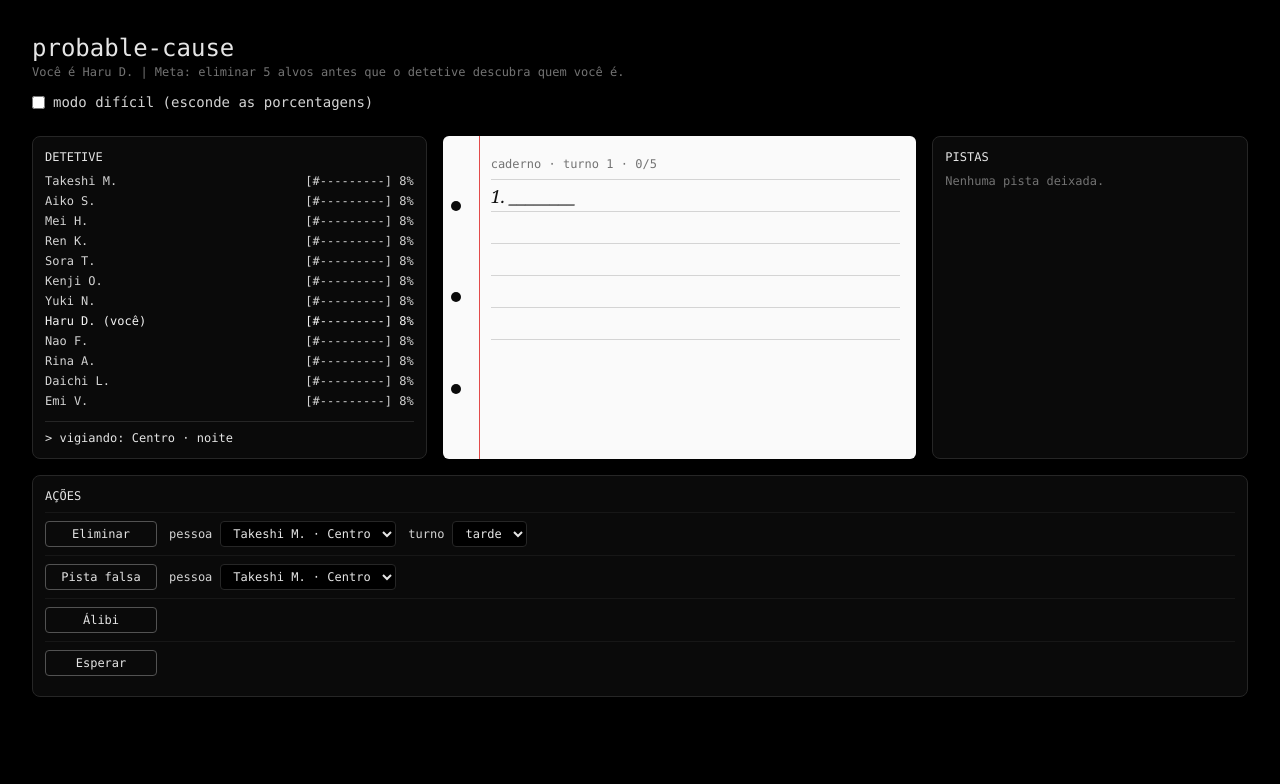
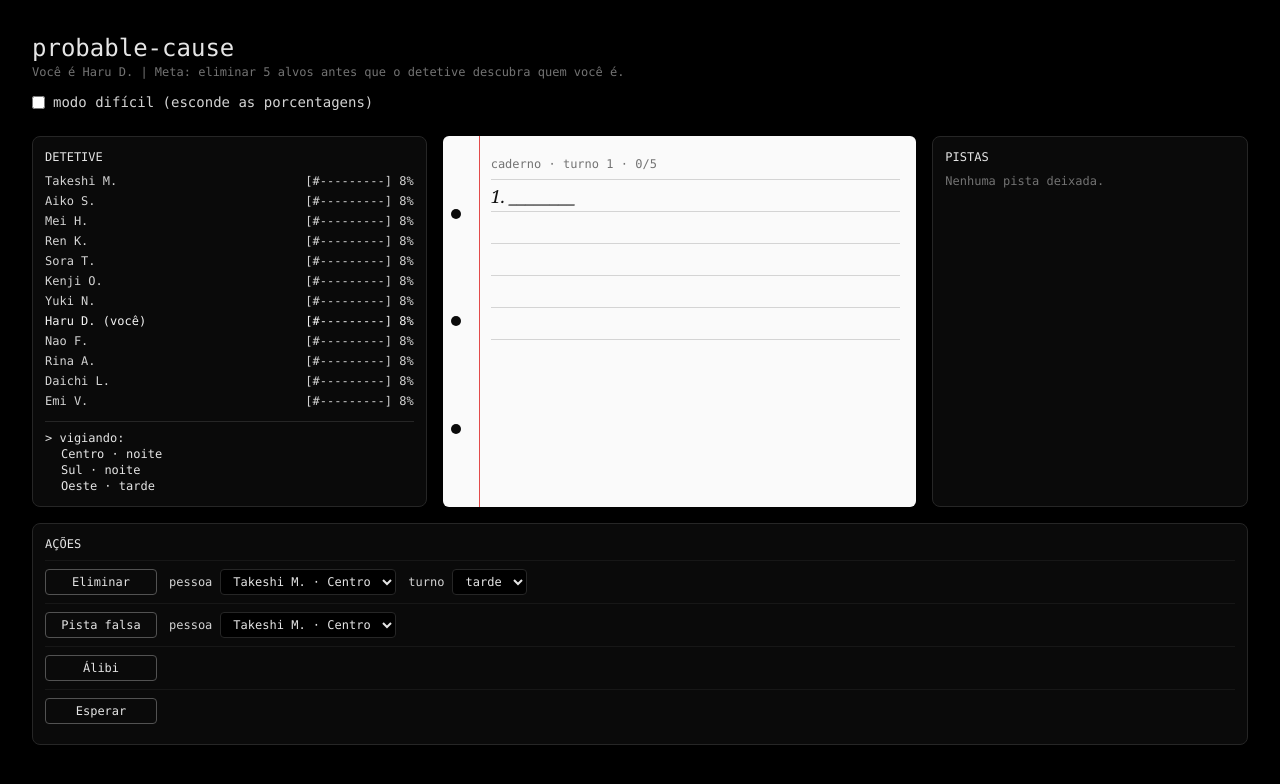
Before and after one commit to Paula-Thamyres/probable-cause, a React (Vite) app: page / in a window 1280 px wide. Shown: the top 784 px of the page. Built offline with nearby package versions, Linux system fonts and the light colour scheme.

Commit message:
feat: detetive passa a vigiar 3 pontos por turno

```diff
--- a/src/App.tsx
+++ b/src/App.tsx
@@ -45,7 +45,7 @@ export default function App() {
           civilians={state.civilians}
           beliefs={state.beliefs}
           playerId={state.playerId}
-          watch={state.watch}
+          watches={state.watches}
           arrested={getArrested(state)}
           hardMode={hardMode}
         />
--- a/src/ai/detective.ts
+++ b/src/ai/detective.ts
@@ -2,6 +2,8 @@ import { REGIONS, SHIFTS } from '../game/types'
 import type { Civilian, Slot } from '../game/types'
 import { clueLikelihood } from './suspicion'
 import type { Beliefs } from './suspicion'
+
+export const WATCH_COUNT = 3
 
 const ALL_SLOTS: readonly Slot[] = REGIONS.flatMap((region) =>
   SHIFTS.map((shift) => ({ region, shift })),
@@ -14,28 +16,36 @@ function strikeDistribution(civilian: Civilian): number[] {
   return likelihoods.map((value) => value / total)
 }
 
-export function chooseWatch(beliefs: Beliefs, civilians: readonly Civilian[]): Slot {
-  if (civilians.length === 0) {
-    throw new Error('Cannot choose a watch without civilians')
-  }
-
+function scoreSlots(beliefs: Beliefs, civilians: readonly Civilian[]): number[] {
   const suspects = civilians.map((civilian) => ({
     belief: beliefs[civilian.id] ?? 0,
     distribution: strikeDistribution(civilian),
   }))
 
-  const scores = ALL_SLOTS.map((_, index) =>
+  return ALL_SLOTS.map((_, index) =>
     suspects.reduce(
       (sum, { belief, distribution }) => sum + belief * (distribution[index] ?? 0),
       0,
     ),
   )
+}
 
-  const best = ALL_SLOTS[scores.indexOf(Math.max(...scores))]
-
-  if (!best) {
-    throw new Error('No slot available to watch')
+export function chooseWatches(
+  beliefs: Beliefs,
+  civilians: readonly Civilian[],
+  count = WATCH_COUNT,
+): Slot[] {
+  if (civilians.length === 0) {
+    throw new Error('Cannot choose a watch without civilians')
   }
 
-  return best
+  if (!Number.isInteger(count) || count < 1 || count > ALL_SLOTS.length) {
+    throw new RangeError(`Watch count must be between 1 and ${ALL_SLOTS.length}`)
+  }
+
+  const scores = scoreSlots(beliefs, civilians)
+  const ranked = ALL_SLOTS.map((slot, index) => ({ slot, score: scores[index] ?? 0 }))
+  ranked.sort((a, b) => b.score - a.score)
+
+  return ranked.slice(0, count).map(({ slot }) => slot)
 }
--- a/src/components/DetectivePanel.tsx
+++ b/src/components/DetectivePanel.tsx
@@ -8,7 +8,7 @@ interface DetectivePanelProps {
   civilians: readonly Civilian[]
   beliefs: Beliefs
   playerId: string
-  watch: Slot
+  watches: readonly Slot[]
   arrested: readonly Civilian[]
   hardMode: boolean
 }
@@ -28,7 +28,7 @@ export function DetectivePanel({
   civilians,
   beliefs,
   playerId,
-  watch,
+  watches,
   arrested,
   hardMode,
 }: DetectivePanelProps) {
@@ -55,9 +55,16 @@ export function DetectivePanel({
           </li>
         ))}
       </ul>
-      <p className="mt-3 border-t border-neutral-800 pt-2 text-neutral-200">
-        &gt; vigiando: {REGION_LABELS[watch.region]} · {SHIFT_LABELS[watch.shift]}
-      </p>
+      <div className="mt-3 border-t border-neutral-800 pt-2 text-neutral-200">
+        <p>&gt; vigiando:</p>
+        <ul className="pl-4">
+          {watches.map((slot) => (
+            <li key={`${slot.region}-${slot.shift}`}>
+              {REGION_LABELS[slot.region]} · {SHIFT_LABELS[slot.shift]}
+            </li>
+          ))}
+        </ul>
+      </div>
       {hardMode && (
         <p className="mt-1 text-neutral-200">
           &gt; nível de alerta: {ALERT_LABELS[getAlertLevel(beliefs, playerId)]}
--- a/src/game/actions.ts
+++ b/src/game/actions.ts
@@ -1,5 +1,5 @@
 import { applyAlibi, relaxBeliefs } from '../ai/countermeasures'
-import { chooseWatch } from '../ai/detective'
+import { chooseWatches } from '../ai/detective'
 import { updateBeliefs } from '../ai/suspicion'
 import { resolveAccusation } from './accusation'
 import { getActiveCivilians, getPlayer, getTargets } from './selectors'
@@ -47,8 +47,12 @@ function isSameSlot(a: Slot, b: Slot): boolean {
   return a.region === b.region && a.shift === b.shift
 }
 
+function isWatched(state: GameState, slot: Slot): boolean {
+  return state.watches.some((watched) => isSameSlot(slot, watched))
+}
+
 function makeClue(state: GameState, slot: Slot): Clue {
-  return isSameSlot(slot, state.watch) ? { ...slot, watched: true } : slot
+  return isWatched(state, slot) ? { ...slot, watched: true } : slot
 }
 
 function eliminate(state: GameState, targetId: string, shift: Shift): GameState {
@@ -138,7 +142,7 @@ function endTurn(state: GameState): GameState {
     ...accused,
     status,
     turn: accused.turn + 1,
-    watch: chooseWatch(accused.beliefs, getActiveCivilians(accused)),
+    watches: chooseWatches(accused.beliefs, getActiveCivilians(accused)),
   }
 }
 
--- a/src/game/state.ts
+++ b/src/game/state.ts
@@ -1,4 +1,4 @@
-import { chooseWatch } from '../ai/detective'
+import { chooseWatches } from '../ai/detective'
 import { createUniformBeliefs } from '../ai/suspicion'
 import type { Beliefs } from '../ai/suspicion'
 import type { Civilian, Clue, Slot } from './types'
@@ -14,7 +14,7 @@ export interface GameState {
   arrestedIds: readonly string[]
   clues: readonly Clue[]
   beliefs: Beliefs
-  watch: Slot
+  watches: readonly Slot[]
   turn: number
   status: GameStatus
 }
@@ -40,7 +40,7 @@ export function createInitialState(
     arrestedIds: [],
     clues: [],
     beliefs,
-    watch: chooseWatch(beliefs, civilians),
+    watches: chooseWatches(beliefs, civilians),
     turn: 1,
     status: 'playing',
   }
```
Also changed, not shown: 2 other files (tests, documents, lock files or other folders).
